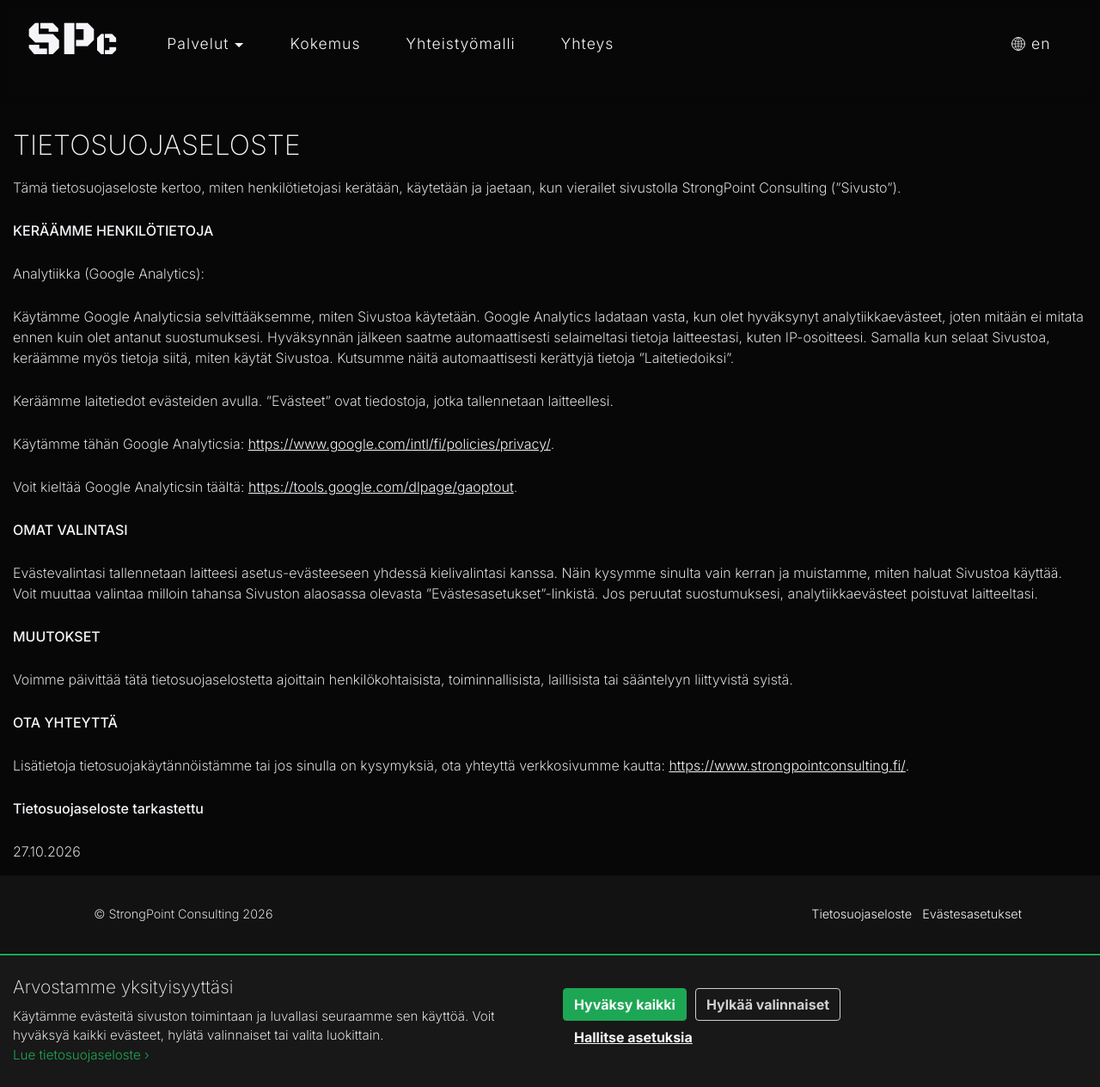
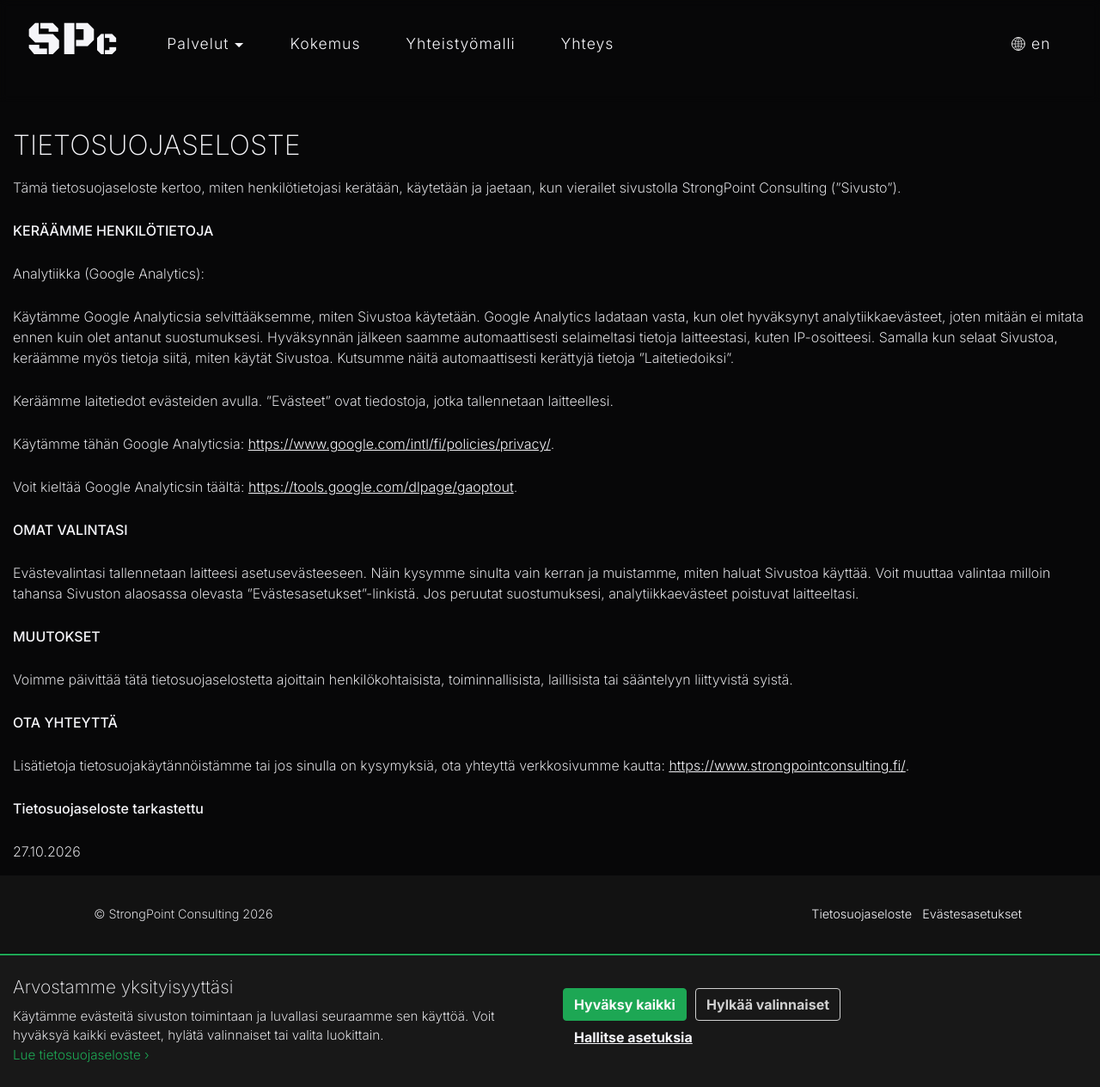
Before and after one commit to heikkim/heikkim.github.io, a Jekyll site: the page built from legal.md, in a window 1280 px wide and 1264 px high. Shown: the whole window at 86% size. Built offline with Jekyll 4.4.1, drawn with Linux system fonts in a browser that asks for light colours.

Commit message:
minor content tweaks

```diff
--- a/_sass/layout/_footer.scss
+++ b/_sass/layout/_footer.scss
@@ -91,5 +91,9 @@ footer {
 div.legal {
   a {
     text-decoration: underline;
+
+    &:hover {
+      text-decoration: none;;
+    }
   }
 }
--- a/legal.md
+++ b/legal.md
@@ -16,7 +16,7 @@ Tämä tietosuojaseloste kertoo, miten henkilötietojasi kerätään, käytetä
 
 Analytiikka (Google Analytics):
 
-Käytämme Google Analyticsia selvittääksemme, miten Sivustoa käytetään. Google Analytics ladataan vasta, kun olet hyväksynyt analytiikkaevästeet, joten mitään ei mitata ennen kuin olet antanut suostumuksesi. Hyväksynnän jälkeen saatme automaattisesti selaimeltasi tietoja laitteestasi, kuten IP-osoitteesi. Samalla kun selaat Sivustoa, keräämme myös tietoja siitä, miten käytät Sivustoa. Kutsumme näitä automaattisesti kerättyjä tietoja ”Laitetiedoiksi”.
+Käytämme Google Analyticsia selvittääksemme, miten Sivustoa käytetään. Google Analytics ladataan vasta, kun olet hyväksynyt analytiikkaevästeet, joten mitään ei mitata ennen kuin olet antanut suostumuksesi. Hyväksynnän jälkeen saamme automaattisesti selaimeltasi tietoja laitteestasi, kuten IP-osoitteesi. Samalla kun selaat Sivustoa, keräämme myös tietoja siitä, miten käytät Sivustoa. Kutsumme näitä automaattisesti kerättyjä tietoja ”Laitetiedoiksi”.
 
 Keräämme laitetiedot evästeiden avulla. ”Evästeet” ovat tiedostoja, jotka tallennetaan laitteellesi.
 
@@ -32,7 +32,7 @@ Emme kerää mitään henkilötietoja emmekä käytä evästeitä.
 
 **OMAT VALINTASI**
 
-Evästevalintasi tallennetaan laitteesi asetus-evästeeseen yhdessä kielivalintasi kanssa. Näin kysymme sinulta vain kerran ja muistamme, miten haluat Sivustoa käyttää. Voit muuttaa valintaa milloin tahansa Sivuston alaosassa olevasta ”Evästesasetukset”-linkistä. Jos peruutat suostumuksesi, analytiikkaevästeet poistuvat laitteeltasi.
+Evästevalintasi tallennetaan laitteesi asetusevästeeseen. Näin kysymme sinulta vain kerran ja muistamme, miten haluat Sivustoa käyttää. Voit muuttaa valintaa milloin tahansa Sivuston alaosassa olevasta ”Evästesasetukset”-linkistä. Jos peruutat suostumuksesi, analytiikkaevästeet poistuvat laitteeltasi.
 
 **MUUTOKSET**
 
```
